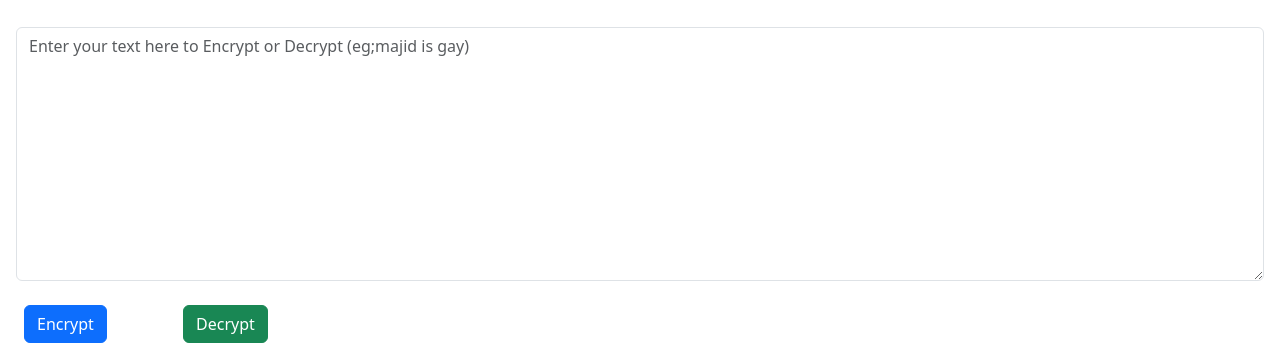
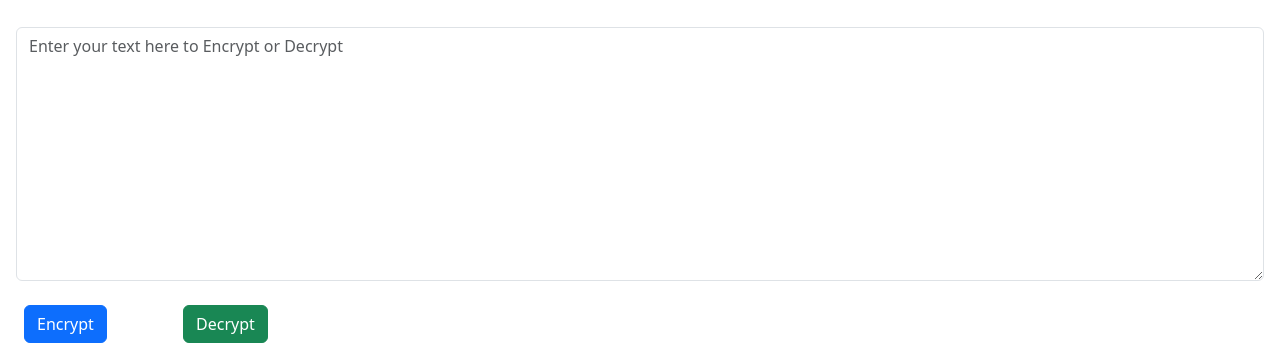
Before and after one commit to WhoJunaid/Encryption, a plain HTML site: page index.html in a window 1280 px wide. Shown: the part 109-458 px from the top of the page. Drawn offline with nearby package versions, Linux system fonts and the light colour scheme.

Commit message:
Update index.html

```diff
--- a/index.html
+++ b/index.html
@@ -29,7 +29,7 @@
  <h1 class="heading my-1.5 mx-3"> Enter Your Text Here</h1>
     <div class="form-group mx-3">
         <label for="exampleFormControlTextarea1"></label>
-        <textarea type="text" id="textarea"  class="form-control" id="exampleFormControlTextarea1" rows="10"  placeholder="Enter your text here to Encrypt or Decrypt (eg;majid is gay) "></textarea>
+        <textarea type="text" id="textarea"  class="form-control" id="exampleFormControlTextarea1" rows="10"  placeholder="Enter your text here to Encrypt or Decrypt "></textarea>
       </div>
   </div>
   <div class="buttons">
```
